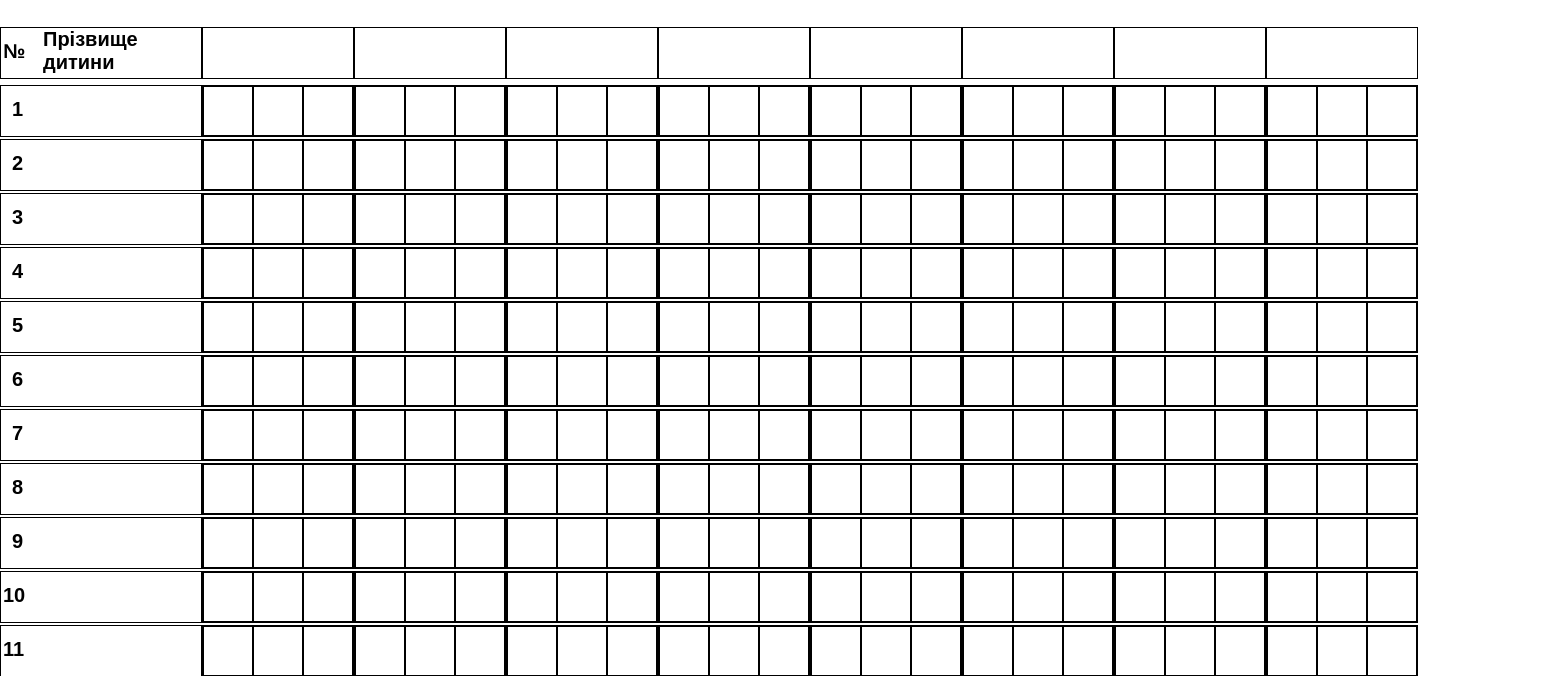
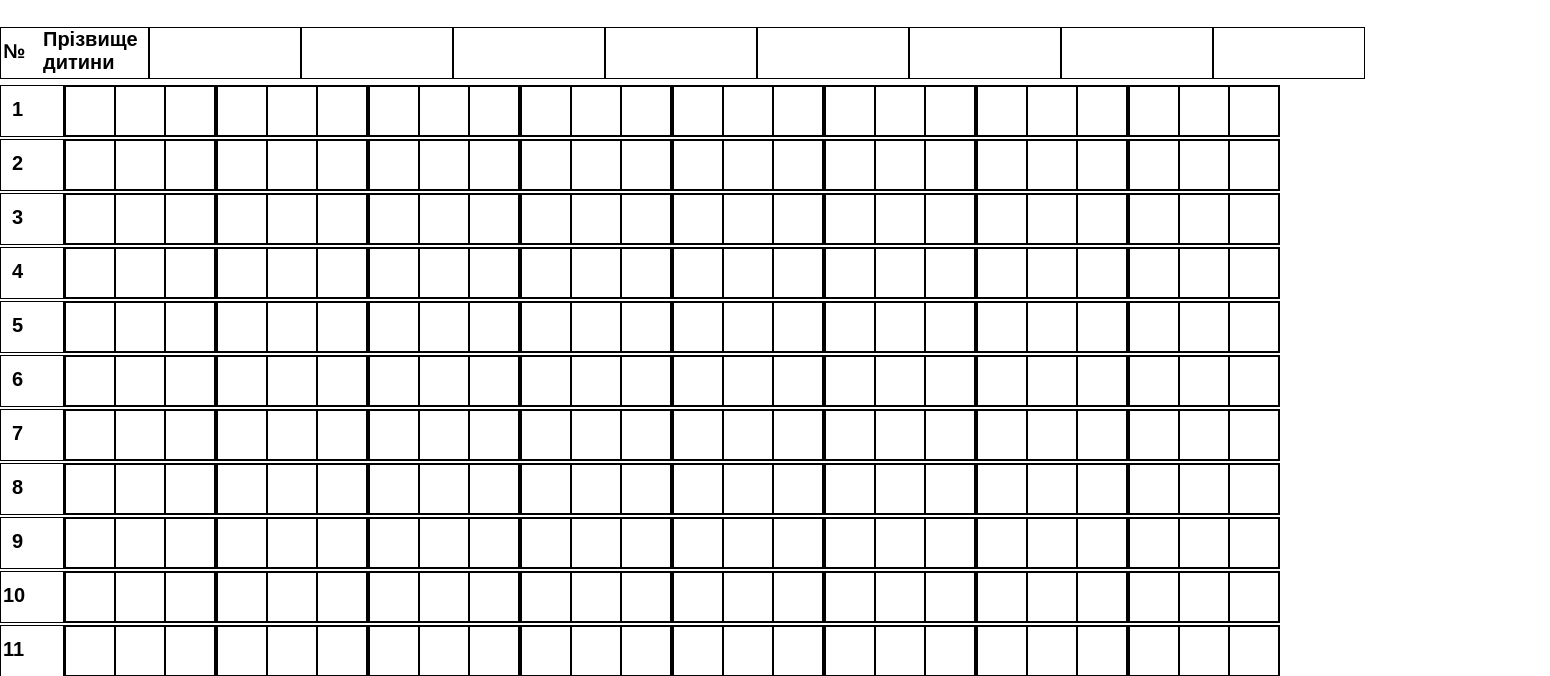
Before and after one commit to Yurii-IvoryKing/indextable, a plain HTML site: page index.html in a window 1280 px wide. Shown: the part 123-799 px from the top of the page, 1550 px wide, since content can reach past the window. Drawn offline with Linux system fonts and the light colour scheme.

Commit message:
Update style.css

```diff
--- a/css/style.css
+++ b/css/style.css
@@ -4,7 +4,7 @@
 }
 
 body {
-    width: 1550px;
+    max-width: 1550px;
     margin: 0 auto;
 }
 .title__body {
```
